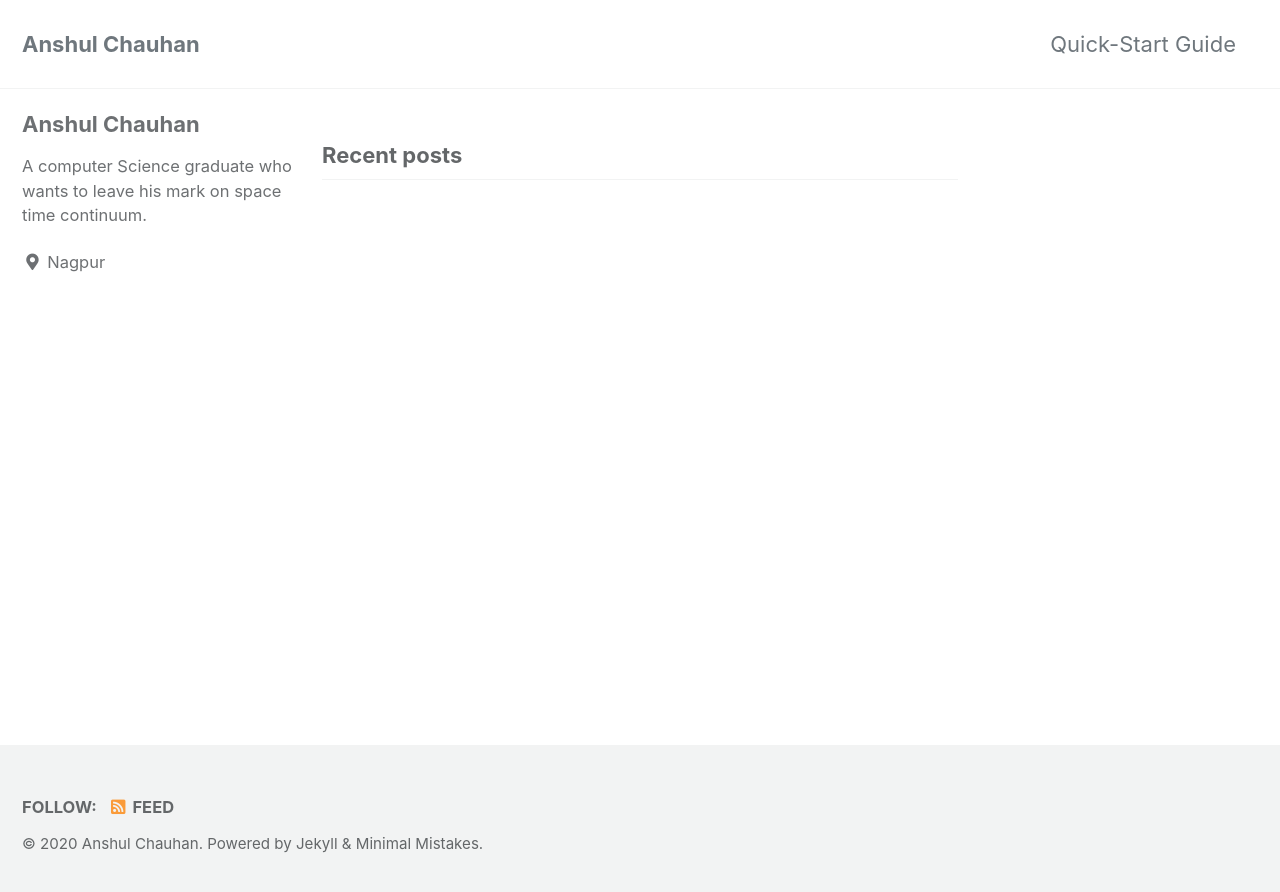
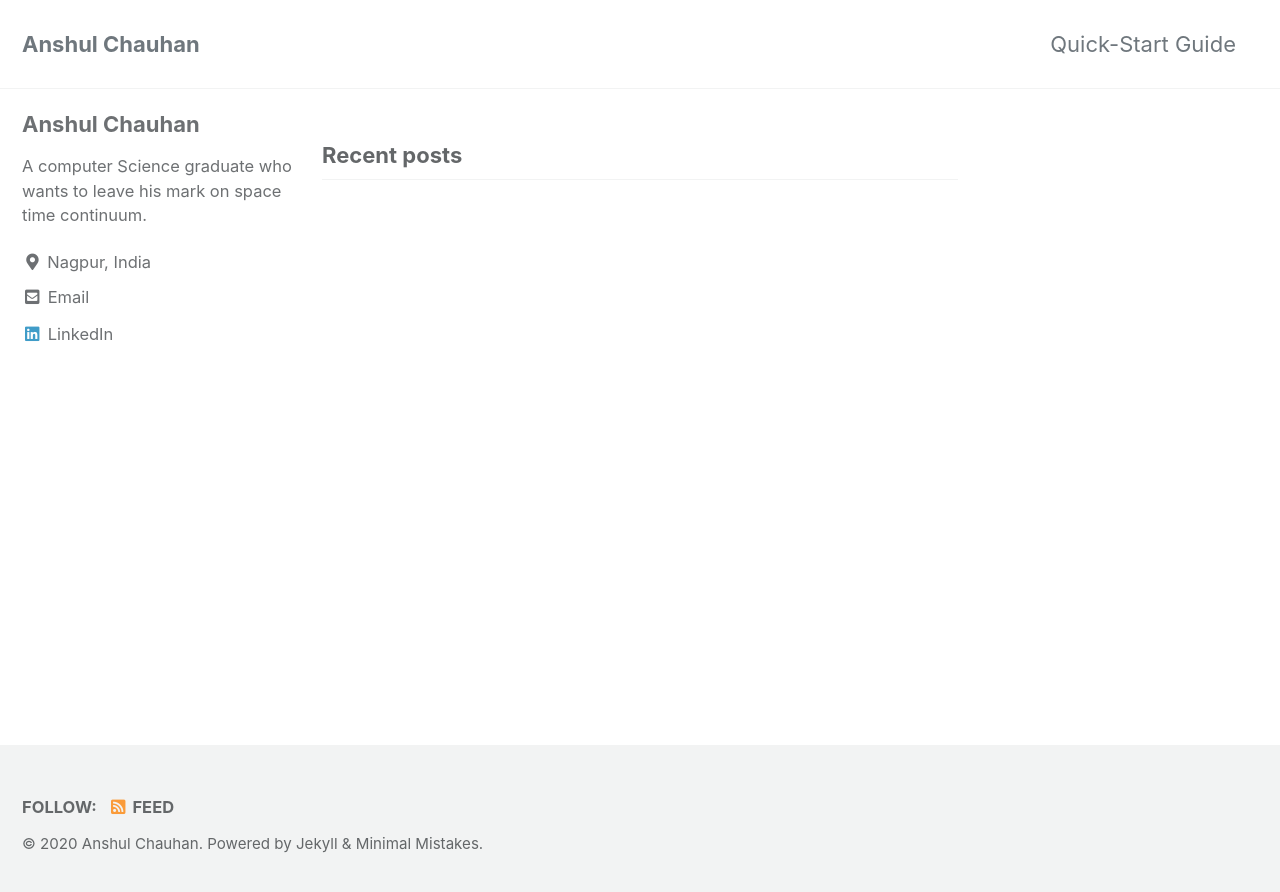
Before and after one commit to chauhanad1/Anshul_Chuahan.io, a Jekyll site: the page built from index.html, in a window 1280 px wide. Shown: the top 892 px of the page. Built offline with Jekyll 4.4.1, drawn with Linux system fonts in a browser that asks for light colours; cached includes are drawn as plain includes; the list of posts is cut into pages by our own code.

Commit message:
Changing the contact options in config.yml

```diff
--- a/_config.yml
+++ b/_config.yml
@@ -96,8 +96,10 @@ author:
   name             : "Anshul Chauhan"
   avatar           : # path of avatar image, e.g. "/assets/images/bio-photo.jpg"
   bio              : "A computer Science graduate who wants to leave his mark on space time continuum."
-  location         : "Nagpur"
-  email            :
+  location         : "Nagpur, India"
+  email            : "chauhananshulofficial@gmail.com"
+  gitHub           : "Anshul Chauhan"
+  linkedin         : "Anshul Chauhan"
   links:
     - label: "chauhananshulofficial@gmail.com"
       icon: "fas fa-fw fa-envelope-square"
```
